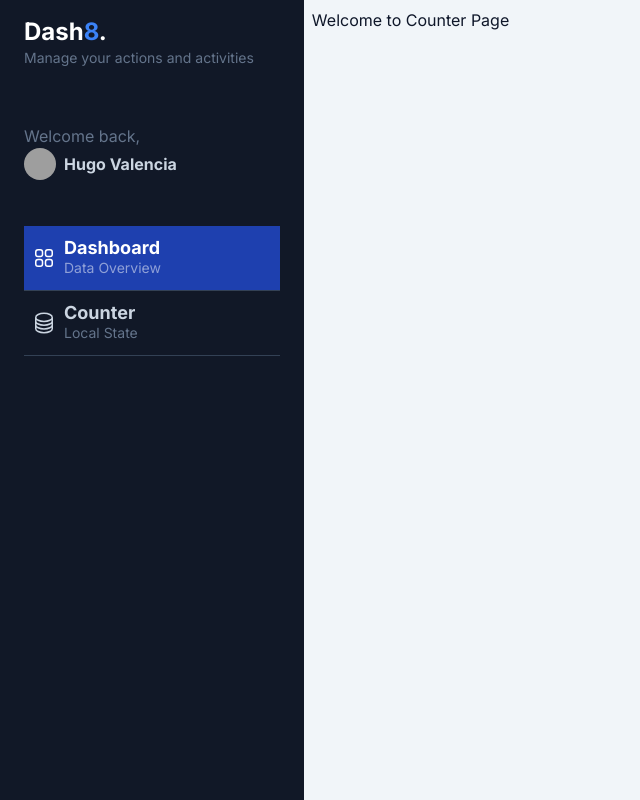
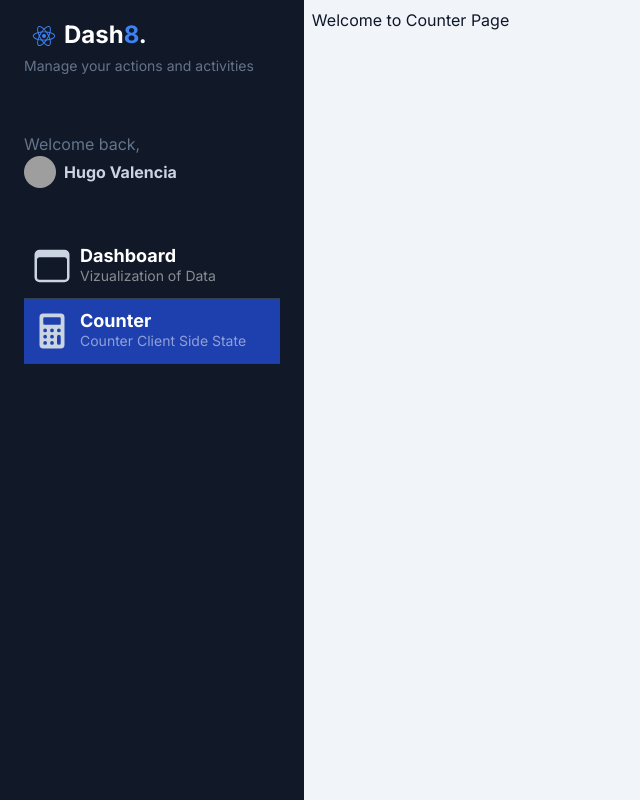
Before and after one commit to Hugo-Val/02-my-dashboard, a Next.js app: page /dashboard/counter in a window 1280 px wide. Shown: the whole page, without its empty margins (0-640 px from the left). Built offline with nearby package versions, Linux system fonts and the light colour scheme; grey boxes are pictures that could not be loaded.

Commit message:
lesson 41

```diff
--- /dev/null
+++ b/src/app/dashboard/main/page.tsx
@@ -0,0 +1,7 @@
+export default function MainPage() {
+  return (
+    <div>
+      <h1>Welcome to Main Page</h1>
+    </div>
+  );
+}
--- a/src/app/page.tsx
+++ b/src/app/page.tsx
@@ -2,5 +2,5 @@
 
 
 export default function HomePage() {
-  redirect("/dashboard/counter");
+  redirect("/dashboard/main");
 }
--- a/src/components/Sidebar/Sidebar.tsx
+++ b/src/components/Sidebar/Sidebar.tsx
@@ -1,4 +1,21 @@
 import Image from "next/image";
+import { IoBrowsersOutline, IoCalculator, IoLogoReact } from "react-icons/io5";
+import { SidebarMenuItem } from "./SidebarMenuItem";
+
+const menuItems = [
+    {
+        path: "/dashboard/main",
+        icon: <IoBrowsersOutline size={40} />,
+        title: "Dashboard",
+        subTitle: "Vizualization of Data"
+    },
+    {
+        path: "/dashboard/counter",
+        icon: <IoCalculator size={40} />,
+        title: "Counter",
+        subTitle: "Counter Client Side State"
+    }
+];
 
 export const Sidebar = () => {
     return (
@@ -7,7 +24,14 @@
             className="bg-gray-900 min-h-screen z-10 text-slate-300 w-64 left-0 h-screen overflow-y-scroll">
 
             <div id="logo" className="my-4 px-6">
-                <h1 className="text-lg md:text-2xl font-bold text-white">Dash<span className="text-blue-500">8</span>.</h1>
+                <h1 className="text-lg md:text-2xl font-bold text-white">
+                    <IoLogoReact className="m-2 inline-block text-blue-500" />
+                    <span>
+                        Dash
+                    </span>
+                    <span className="text-blue-500">8</span>
+                    .
+                </h1>
                 <p className="text-slate-500 text-sm">Manage your actions and activities</p>
             </div>
 
@@ -30,31 +54,19 @@
             </div>
 
             <div id="nav" className="w-full px-6">
+                {
+                    menuItems.map(item => (
+                        <SidebarMenuItem
+                            key={item.path}
+                            path={item.path}
+                            icon={item.icon}
+                            title={item.title}
+                            subTitle={item.subTitle}
+                        />
+                    ))
+                }
 
-                <a href="#" className="w-full px-2 inline-flex space-x-2 items-center border-b border-slate-700 py-3 bg-blue-800 hover:bg-white/5 transition ease-linear duration-150">
-                    <div>
-                        <svg xmlns="http://www.w3.org/2000/svg" fill="none" viewBox="0 0 24 24" strokeWidth="1.5" stroke="currentColor" className="w-6 h-6 text-white">
-                            <path strokeLinecap="round" strokeLinejoin="round" d="M3.75 6A2.25 2.25 0 016 3.75h2.25A2.25 2.25 0 0110.5 6v2.25a2.25 2.25 0 01-2.25 2.25H6a2.25 2.25 0 01-2.25-2.25V6zM3.75 15.75A2.25 2.25 0 016 13.5h2.25a2.25 2.25 0 012.25 2.25V18a2.25 2.25 0 01-2.25 2.25H6A2.25 2.25 0 013.75 18v-2.25zM13.5 6a2.25 2.25 0 012.25-2.25H18A2.25 2.25 0 0120.25 6v2.25A2.25 2.25 0 0118 10.5h-2.25a2.25 2.25 0 01-2.25-2.25V6zM13.5 15.75a2.25 2.25 0 012.25-2.25H18a2.25 2.25 0 012.25 2.25V18A2.25 2.25 0 0118 20.25h-2.25A2.25 2.25 0 0113.5 18v-2.25z" />
-                        </svg>
 
-                    </div>
-                    <div className="flex flex-col">
-                        <span className="text-lg font-bold leading-5 text-white">Dashboard</span>
-                        <span className="text-sm text-white/50 hidden md:block">Data Overview</span>
-                    </div>
-                </a>
-
-                <a href="#" className="w-full px-2 inline-flex space-x-2 items-center border-b border-slate-700 py-3 hover:bg-white/5 transition ease-linear duration-150">
-                    <div>
-                        <svg xmlns="http://www.w3.org/2000/svg" fill="none" viewBox="0 0 24 24" strokeWidth="1.5" stroke="currentColor" className="w-6 h-6">
-                            <path strokeLinecap="round" strokeLinejoin="round" d="M20.25 6.375c0 2.278-3.694 4.125-8.25 4.125S3.75 8.653 3.75 6.375m16.5 0c0-2.278-3.694-4.125-8.25-4.125S3.75 4.097 3.75 6.375m16.5 0v11.25c0 2.278-3.694 4.125-8.25 4.125s-8.25-1.847-8.25-4.125V6.375m16.5 0v3.75m-16.5-3.75v3.75m16.5 0v3.75C20.25 16.153 16.556 18 12 18s-8.25-1.847-8.25-4.125v-3.75m16.5 0c0 2.278-3.694 4.125-8.25 4.125s-8.25-1.847-8.25-4.125" />
-                        </svg>
-                    </div>
-                    <div className="flex flex-col">
-                        <span className="text-lg text-slate-300 font-bold leading-5">Counter</span>
-                        <span className="text-sm text-slate-500 hidden md:block">Local State</span>
-                    </div>
-                </a>
 
 
 
--- /dev/null
+++ b/src/components/Sidebar/SidebarMenuItem.tsx
@@ -0,0 +1,32 @@
+"use client";
+import Link from "next/link";
+import { usePathname } from "next/navigation";
+
+interface Props {
+    path : string;
+    icon : JSX.Element;
+    title : string;
+    subTitle : string;
+}
+
+export const SidebarMenuItem = ({ path, icon, title, subTitle } : Props) => {
+
+    const currentPath = usePathname();
+
+    return (
+        <Link href={path} className={`w-full px-2 inline-flex space-x-2 items-center border-b border-slate-700 py-3 hover:bg-white/5 transition ease-linear duration-150
+            ${currentPath === path ? "bg-blue-800" : ""}
+        `}>
+            <div>
+                { icon }
+            </div>
+
+
+
+            <div className="flex flex-col">
+                <span className="text-lg font-bold leading-5 text-white">{ title }</span>
+                <span className="text-sm text-white/50 hidden md:block">{ subTitle }</span>
+            </div>
+        </Link>
+    );
+}
--- a/src/components/index.ts
+++ b/src/components/index.ts
@@ -1 +1,3 @@
+
 export { Sidebar } from "./Sidebar/Sidebar";
+export { SidebarMenuItem } from "./Sidebar/SidebarMenuItem";
```
Also changed, not shown: package.json (+5 -4 lines), 1 other file (tests, documents, lock files or other folders).
